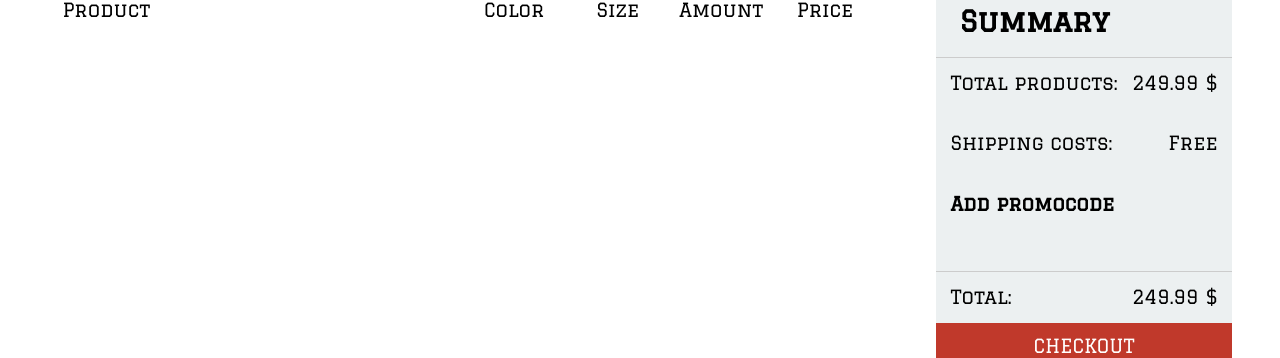
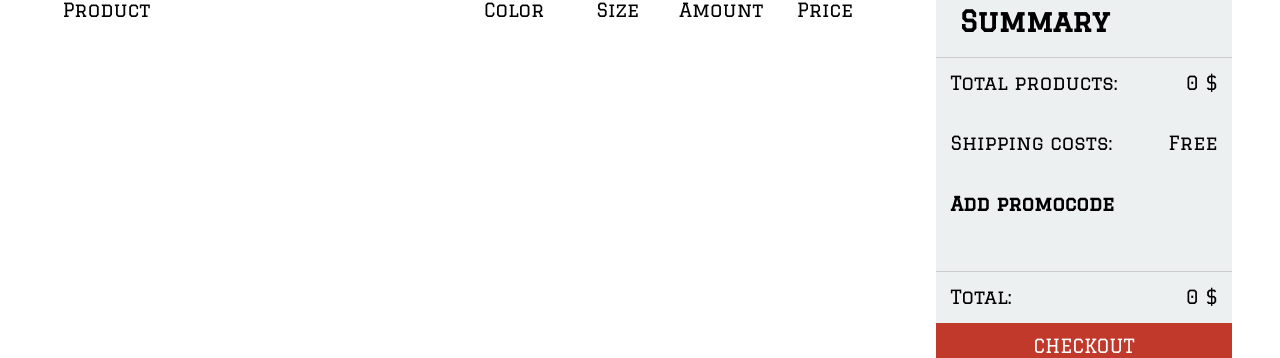
Before and after one commit to fatihozzgen/noise, a React (Create React App) app: page /basket in a window 1280 px wide. Shown: the part 215-573 px from the top of the page. Built offline with nearby package versions, Linux system fonts and the light colour scheme; a web font is replaced by a local one.

Commit message:
total price added

```diff
--- a/src/pages/Basket.jsx
+++ b/src/pages/Basket.jsx
@@ -7,6 +7,7 @@ import { useDispatch, useSelector } from "react-redux";
 
 function Basket() {
   const basket = useSelector((state) => state.basket.items);
+  const totalPrice = basket.reduce((acc, item) => acc + item.price, 0);
 
   const shortName = (name) => {
     return name
@@ -77,7 +78,7 @@ function Basket() {
           <div className="summary-header"> Summary</div>
           <div className="summary-prices">
             <div>
-              Total products: <span>249.99 $</span>
+              Total products: <span>{totalPrice} $</span>
             </div>
             <div>
               Shipping costs: <span>Free</span>
@@ -88,7 +89,7 @@ function Basket() {
           </div>
 
           <div className="total-price">
-            Total: <span>249.99 $</span>
+            Total: <span>{totalPrice} $</span>
           </div>
           <button className="checkout-btn">CHECKOUT</button>
         </div>
--- a/src/style/card.css
+++ b/src/style/card.css
@@ -31,8 +31,8 @@
   column-gap: 0.2rem;
 }
 
-.fav-btn {
-}
+/* .fav-btn {
+} */
 
 .card-container:hover .btn-container {
   display: flex;
--- a/src/style/navbar.css
+++ b/src/style/navbar.css
@@ -99,15 +99,16 @@ svg {
   /* border: 1px solid tomato; */
 }
 .basket-popup {
-  background-color: tomato;
+  background-color: #1e272e;
   border-radius: 50%;
   width: 0.3rem;
   height: 0.3rem;
   display: flex;
   align-items: center;
   justify-content: center;
-  font-size: 0.24rem;
+  font-size: 0.235rem;
   position: absolute;
   right: -0.1rem;
   top: -0.1rem;
+  color: whitesmoke;
 }
```
